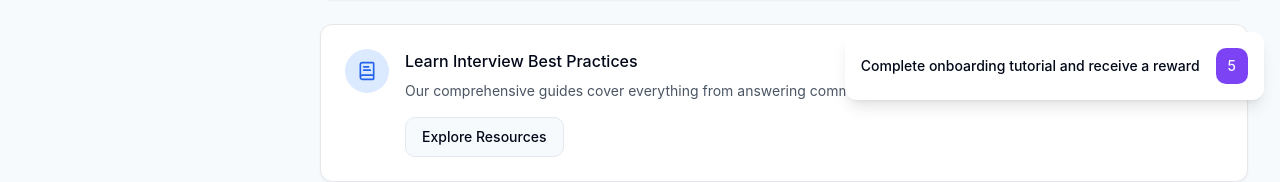
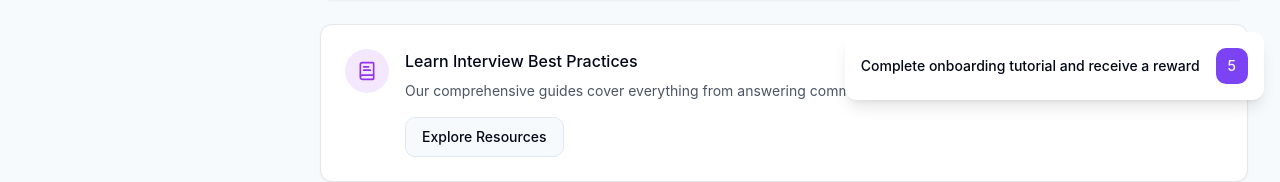
Before and after one commit to mocktagon/mocktagon-future-ready, a React (Vite) app: page /mock-interview in a window 1280 px wide. Shown: the part 684-866 px from the top of the page. Built offline with nearby package versions, Linux system fonts and the light colour scheme.

Commit message:
Fix: Apply blue color to Learn Interview card
Apply the blue color to the "Learn Interview Best Practices" card.

```diff
--- a/src/components/interview/DemoSections.tsx
+++ b/src/components/interview/DemoSections.tsx
@@ -1,4 +1,3 @@
-
 import React from 'react';
 import { Card, CardContent } from '@/components/ui/card';
 import { Button } from '@/components/ui/button';
@@ -32,8 +31,8 @@ const MocktagonGuide = () => {
       <Card className="rounded-lg overflow-hidden">
         <CardContent className="p-6">
           <div className="flex items-start gap-4">
-            <div className="bg-blue-100 p-3 rounded-full">
-              <BookText className="h-5 w-5 text-blue-600" />
+            <div className="bg-purple-100 p-3 rounded-full">
+              <BookText className="h-5 w-5 text-purple-600" />
             </div>
             <div>
               <h3 className="font-medium mb-2">Learn Interview Best Practices</h3>
```
